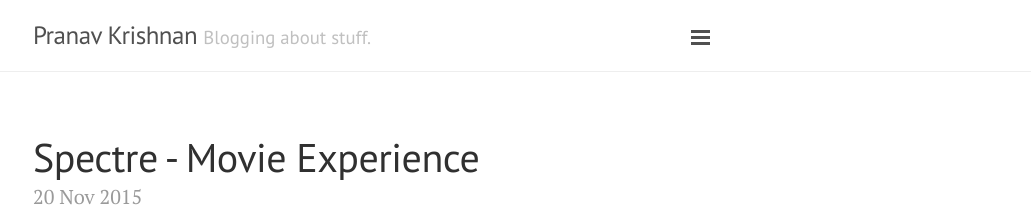
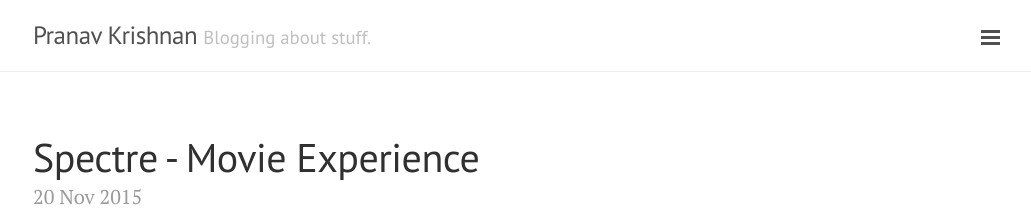
Before and after one commit to nostack/nostack.github.io, a Jekyll site: the page built from index.html, in a window 1280 px wide. Shown: the top 220 px of the page, without its empty margins (247-1278 px from the left). Built offline with Jekyll 4.4.1, drawn with Linux system fonts in a browser that asks for light colours; Markdown is read by kramdown in place of the engine named in the settings; the list of posts is cut into pages by our own code.

Commit message:
Sidebar Fix

```diff
--- a/public/css/lanyon.css
+++ b/public/css/lanyon.css
@@ -428,7 +428,11 @@
 }
 .layout-reverse .sidebar-toggle {
   left: auto;
-  right: 15.5rem;
+  right: 1rem;
+}
+.layout-reverse #sidebar-checkbox:checked + .sidebar-toggle {
+    left: auto;
+    right: 14rem;
 }
 
 .layout-reverse #sidebar-checkbox:checked + .sidebar {
@@ -436,7 +440,7 @@
   right: 0;
 }
 
-.layout-reverse #sidebar-checkbox:checked ~ .wrap {
+.layout-reverse #sidebar-checkbox:checked ~ .wrap  {
   left: auto;
   right: 14rem;
 }
```
